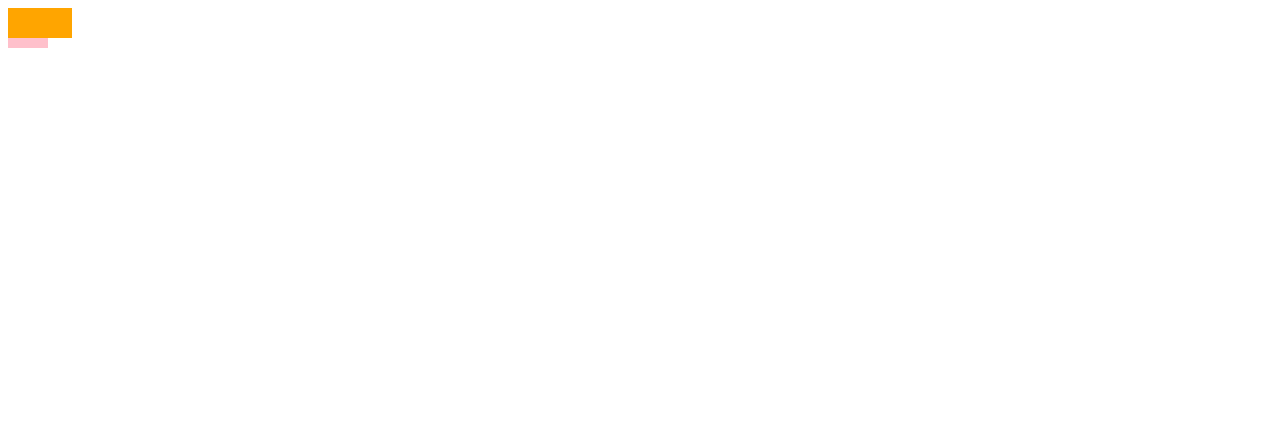
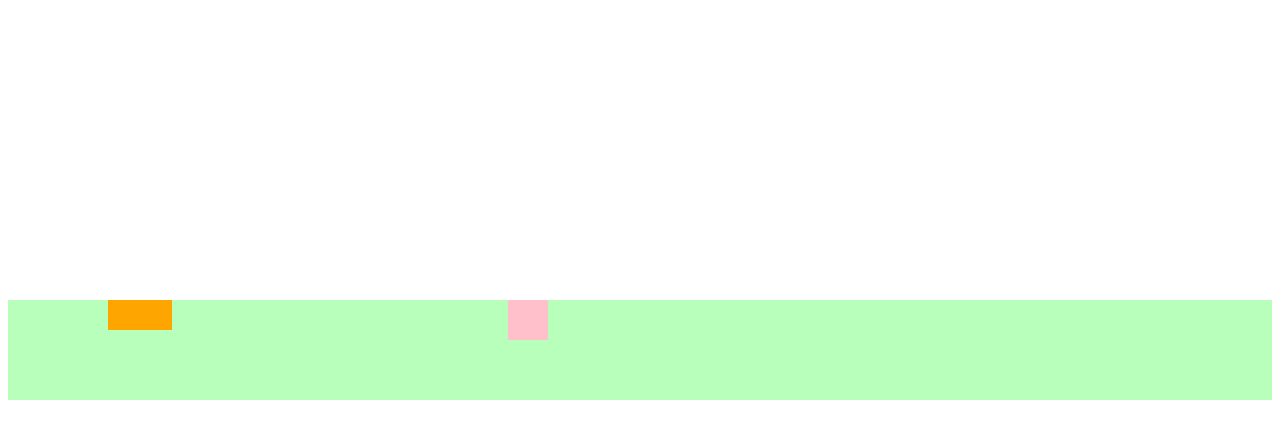
Before and after one commit to Rabbit-Run-Development/RabbitRun, a plain HTML site: page hitbox.html in a window 1280 px wide. Drawn offline with Linux system fonts and the light colour scheme.

Commit message:
Added movemnt to hit boxes

```diff
--- a/hitbox.css
+++ b/hitbox.css
@@ -1,13 +1,25 @@
-#Rabbit{
+#rabbit{
     background-color: pink;
     width: 40px;
     height: 40px;
     position: absolute;
+     margin-left: 500px;
     }
 
-#Fox{
+#fox{
     background-color: orange;
     width:64px;
     height: 30px;
     position: absolute;
+    margin-left: 100px;
     }
+
+     #gameBox{
+        margin-top: 300px;
+
+    }
+    #landScape{
+        background-color: #b8ffbb;
+        width: 100%;
+        height:100px;
+    }
--- a/hitbox.html
+++ b/hitbox.html
@@ -8,8 +8,13 @@
     <link rel="stylesheet" href="hitbox.css">
   </head>
   <body>
-    <div id = "Rabbit"/>
-    <div id = "Fox"/>
+    <div id = "gameBox">
+
+    <div id = "landScape">
+      <div id = "rabbit"></div>
+    <div id = "fox"></div>
+    </div>
+    </div>
   <script  src="hitbox.js"></script>
   </body>
 
```
